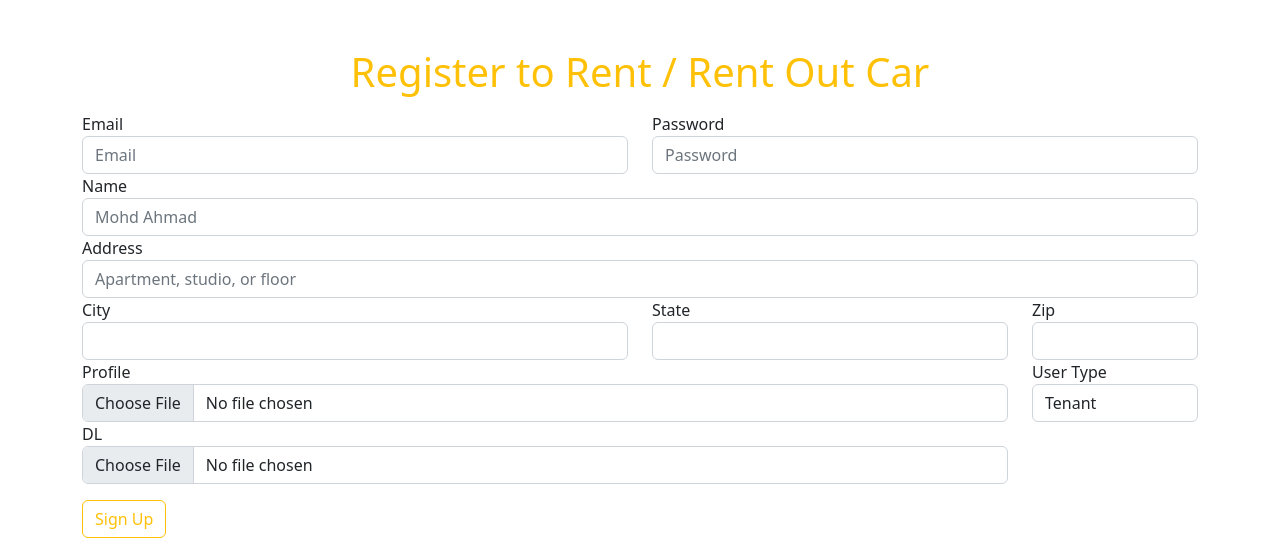
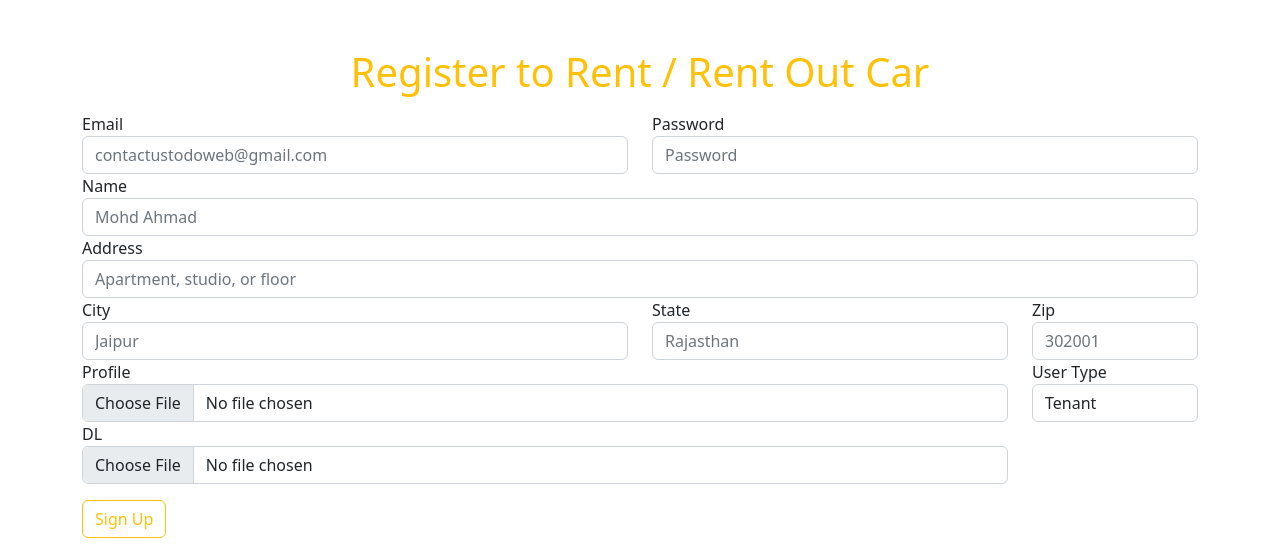
Before and after one commit to mohdahmadatwork/SMACarRetals, a Django app: page /user/signup/ in a window 1280 px wide. Shown: the part 74-627 px from the top of the page. Run offline with Django 4.2, Linux system fonts and the light colour scheme.

Commit message:
from laptop

```diff
--- a/client/templates/signup.html
+++ b/client/templates/signup.html
@@ -10,7 +10,7 @@ signup
         <div class="row">
           <div class="form-group col-md-6">
             <label for="inputEmail4">Email</label>
-            <input type="email" name="email" class="form-control" id="inputEmail4" placeholder="Email">
+            <input type="email" name="email" class="form-control" id="inputEmail4" placeholder="contactustodoweb@gmail.com">
           </div>
           <div class="form-group col-md-6">
             <label for="inputPassword4">Password</label>
@@ -28,15 +28,15 @@ signup
         <div class="row">
           <div class="form-group col-md-6">
             <label for="inputCity">City</label>
-            <input type="text" name="city" class="form-control" id="inputCity">
+            <input type="text" name="city" class="form-control" id="inputCity" placeholder="Jaipur">
           </div>
           <div class="form-group col-md-4">
             <label for="inputState">State</label>
-            <input type="text" name="state" class="form-control" id="inputZip">
+            <input type="text" name="state" class="form-control" id="inputZip" placeholder="Rajasthan">
           </div>
           <div class="form-group col-md-2">
             <label for="inputState">Zip</label>
-            <input type="number" name="zip" class="form-control" id="Zip">
+            <input type="number" name="zip" class="form-control" id="Zip" placeholder = "302001">
           </div>
           <div class="form-group col-md-10">
             <label for="inputState">Profile</label>
--- a/client/views.py
+++ b/client/views.py
@@ -66,11 +66,11 @@ def handlelogin(request):
         username = request.POST['username']
         password = request.POST['password']
         user = authenticate(username=username,password=password)
-        if(not user.is_active):
-            messages.warning(request,"Please verify your email first")
-            return redirect('/')
         # print(user)
         if user is not None:
+            if(not user.is_active):
+                messages.warning(request,"Please verify your email first")
+                return redirect('/')
             login(request , user)
             messages.success(request,"You are loged in as "+username)
             return redirect('/user/')
--- a/smacarrentals/settings.py
+++ b/smacarrentals/settings.py
@@ -28,7 +28,7 @@ DEBUG = True
 ALLOWED_HOSTS = []
 
 
-# SITE_ID = 1
+SITE_ID = 1
 
 EMAIL_BACKEND = 'django.core.mail.backends.smtp.EmailBackend'
 EMAIL_BACKEND = 'django.core.mail.backends.smtp.EmailBackend'
```
Also changed, not shown: 1 other file.
